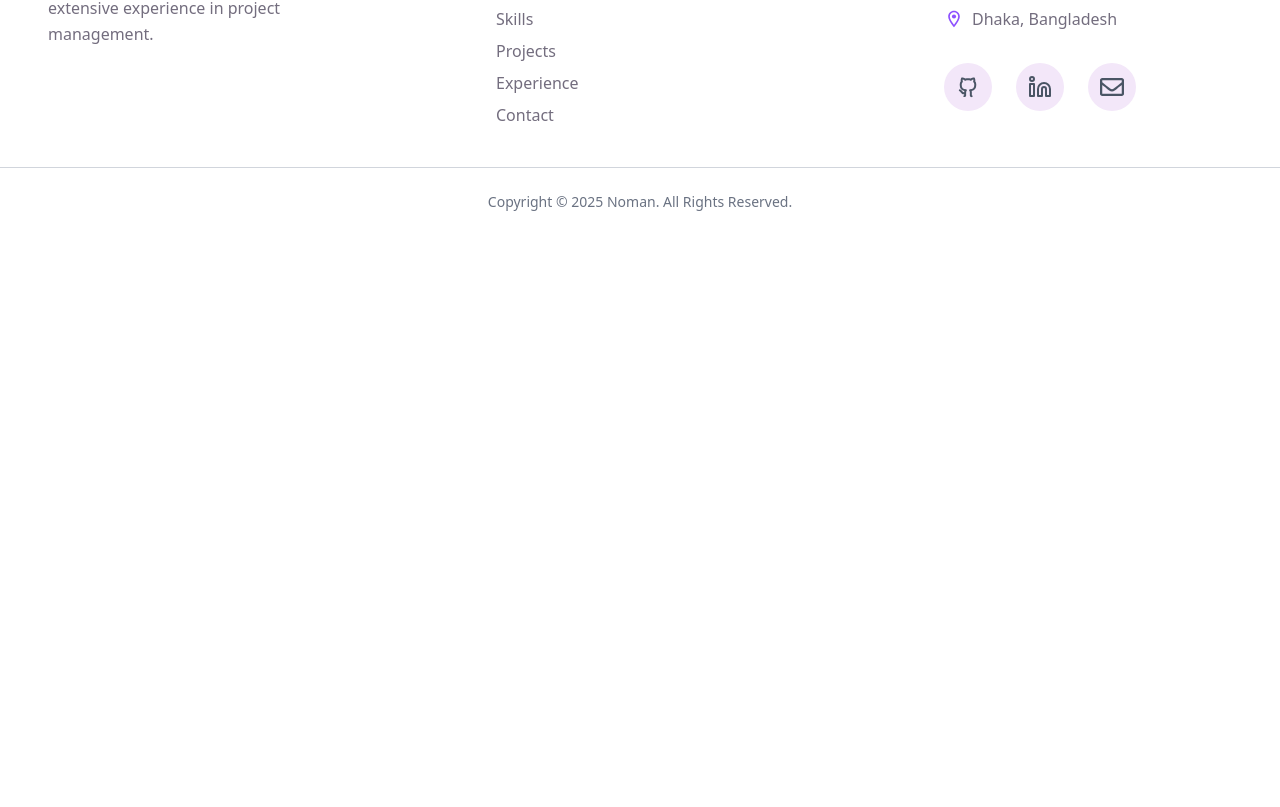
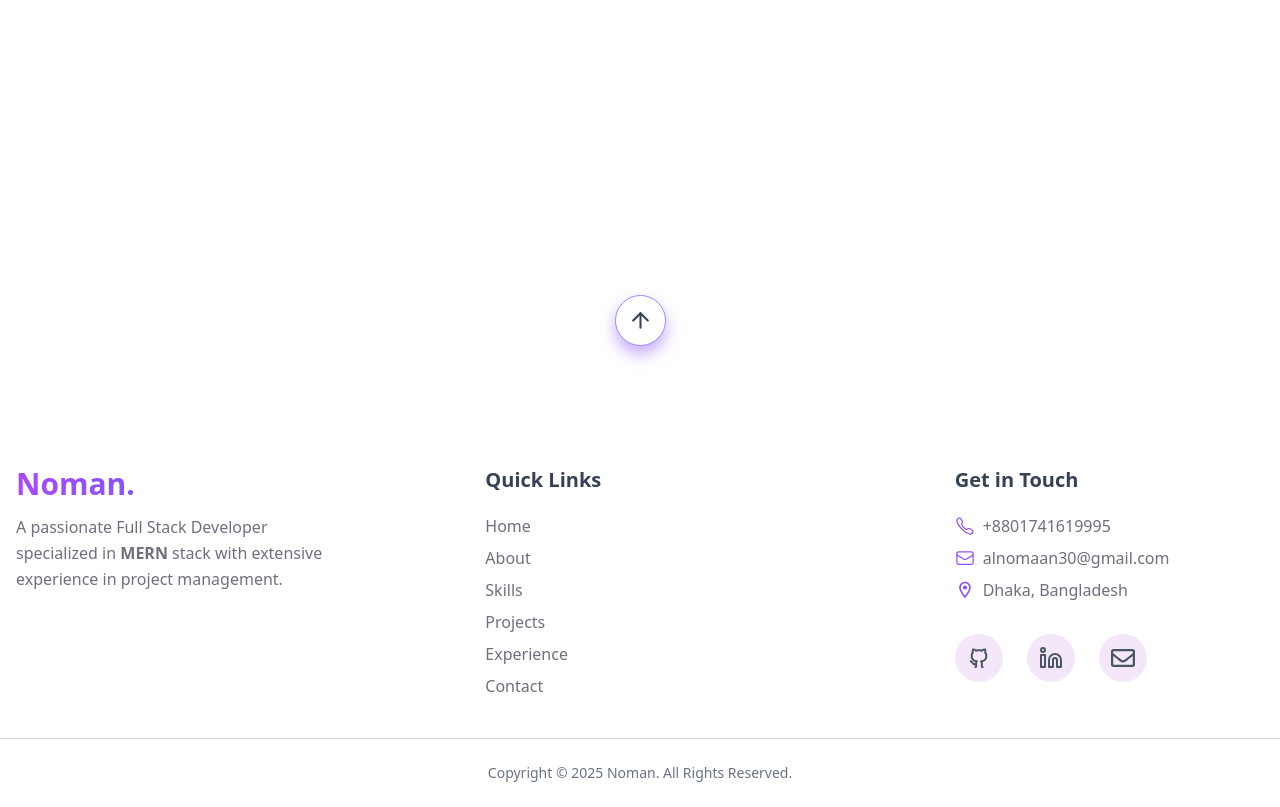
Before and after one commit to alnoman30/alnoman-portfolio, a React (Vite) app: page / in a window 1280 px wide. Shown: the part 969-1776 px from the top of the page. Before the commit the page ends 1205 px from the top, so only its background shows below. Built offline with nearby package versions, Linux system fonts and the light colour scheme.

Commit message:
footer section

```diff
--- a/src/App.jsx
+++ b/src/App.jsx
@@ -14,7 +14,9 @@ function App() {
       <Navbar/>
       <Hero/>
       <About/>
-      <Footer/>
+      <div className='mt-[400px]'>
+        <Footer/>
+      </div>
     </div>
   )
 }
--- a/src/components/footer/Footer.jsx
+++ b/src/components/footer/Footer.jsx
@@ -5,7 +5,9 @@ import { FaRegEnvelope } from "react-icons/fa";
 import { IoCallOutline } from "react-icons/io5";
 import { HiOutlineEnvelope } from "react-icons/hi2";
 import { MdOutlineLocationOn } from "react-icons/md";
+import { FiArrowUp } from "react-icons/fi";
 import { motion } from "framer-motion";
+import ScrollToTopBtn from "../scrollToTop/ScrollToTopBtn";
 
 const Footer = () => {
   // Animation variants for sections
@@ -20,7 +22,9 @@ const Footer = () => {
 
   return (
     <footer className="text-gray-700 pt-16 pb-6" id="contact">
-      <div className="container mx-auto px-6 md:px-12 grid grid-cols-1 md:grid-cols-3 gap-10 md:gap-40">
+      <ScrollToTopBtn/>
+
+      <div className="container mx-auto px-4  grid grid-cols-1 md:grid-cols-3 gap-10 md:gap-40">
         {/* Left Section */}
         <motion.div
           variants={sectionVariants}
@@ -51,8 +55,14 @@ const Footer = () => {
             Quick Links
           </h3>
           <ul className="space-y-2 text-gray-600">
-            {["home", "about", "skills", "projects", "experience", "contact"].map(
-              (link, index) => (
+            {[
+              "home",
+              "about",
+              "skills",
+              "projects",
+              "experience",
+              "contact",
+            ].map((link, index) => (
               <motion.li
                 key={link}
                 initial={{ opacity: 0, x: -10 }}
@@ -66,8 +76,7 @@ const Footer = () => {
                   {link}
                 </a>
               </motion.li>
-              )
-            )}
+            ))}
           </ul>
         </motion.div>
 
@@ -88,11 +97,17 @@ const Footer = () => {
               +8801741619995
             </li>
             <li className="flex items-center gap-2">
-              <HiOutlineEnvelope size={20} className="font-bold text-violet-500" />{" "}
+              <HiOutlineEnvelope
+                size={20}
+                className="font-bold text-violet-500"
+              />{" "}
               alnomaan30@gmail.com
             </li>
             <li className="flex items-center gap-2">
-              <MdOutlineLocationOn size={20} className="font-bold text-violet-500" />{" "}
+              <MdOutlineLocationOn
+                size={20}
+                className="font-bold text-violet-500"
+              />{" "}
               Dhaka, Bangladesh
             </li>
           </ul>
--- a/src/components/navbar/Navbar.jsx
+++ b/src/components/navbar/Navbar.jsx
@@ -19,7 +19,7 @@ const Navbar = () => {
     document.body.classList.toggle("bg-white", !darkMode);
   }, [darkMode]);
 
-  // Scroll listener
+  // Scroll listener (optional, for shadow on scroll)
   useEffect(() => {
     const handleScroll = () => {
       setScrolled(window.scrollY > 50);
@@ -38,14 +38,13 @@ const Navbar = () => {
   ];
 
   return (
-    <nav id="navbar"
-      className={`fixed w-full top-0 left-0 z-50 transition-all duration-500 ${
-        scrolled
-          ? "bg-background/80 backdrop-blur-md"
-          : "bg-transparent shadow-none"
+    <nav
+      id="navbar"
+      className={`fixed w-full top-0 left-0 z-50 bg-background/80 backdrop-blur-md  transition-all duration-500 ${
+        scrolled ? "shadow-md" : "shadow-none"
       }`}
     >
-      <div className="container mx-auto py-4 flex justify-between items-center transition-colors duration-500 px-4">
+      <div className="container mx-auto py-4 flex justify-between items-center px-4">
         {/* Logo */}
         <div>
           <p className="text-2xl font-bold bg-gradient-to-r from-purple-500 to-blue-600 bg-clip-text text-transparent cursor-pointer">
@@ -55,7 +54,7 @@ const Navbar = () => {
 
         {/* Desktop / Tablet Menu */}
         <div className="hidden md:flex items-center gap-6">
-          <ul className="flex flex-row gap-6 font-medium text-lg transition-colors duration-500">
+          <ul className="flex flex-row gap-6 font-medium text-lg">
             {menuItems.map((item, index) => (
               <li key={index}>
                 <Link
@@ -109,7 +108,8 @@ const Navbar = () => {
 
       {/* Mobile Menu */}
       {menuOpen && (
-        <div className="md:hidden bg-background/80 backdrop-blur-md w-full absolute top-full left-0 px-4 py-6 flex flex-col gap-6">
+        <div className="md:hidden absolute top-full left-0 w-full px-4 py-6 flex flex-col gap-6
+                        bg-white dark:bg-gray-900 backdrop-blur-md">
           <ul className="flex flex-col gap-4 font-medium text-lg">
             {menuItems.map((item, index) => (
               <li key={index}>
@@ -121,7 +121,7 @@ const Navbar = () => {
                   spy={true}
                   activeClass="text-purple-500 font-bold"
                   className="cursor-pointer text-gray-700 dark:text-white hover:text-purple-500 transition duration-300"
-                  onClick={() => setMenuOpen(false)} // close menu on click
+                  onClick={() => setMenuOpen(false)}
                 >
                   {item.label}
                 </Link>
--- /dev/null
+++ b/src/components/scrollToTop/ScrollToTopBtn.jsx
@@ -0,0 +1,22 @@
+import { FiArrowUp } from "react-icons/fi";
+import { Link } from "react-scroll";
+
+const ScrollToTopBtn = () => {
+  return (
+    <div className="container mx-auto mb-10 md:mb-30 flex justify-center">
+      <Link
+        to="home"
+        smooth={true}
+        duration={500} // scroll duration in ms
+        className="flex justify-center items-center border border-violet-400 p-3 rounded-full
+                   bg-white hover:bg-violet-400 hover:text-white dark:bg-[#2D2B3A] dark:text-white
+                   hover:-translate-y-2 transition-all duration-300 ease-in-out"
+        style={{ cursor: "pointer", boxShadow: "0 8px 15px rgba(139, 92, 246, 0.5)" }} // violet shadow
+      >
+        <FiArrowUp size={25} />
+      </Link>
+    </div>
+  );
+};
+
+export default ScrollToTopBtn;
```
Lines whose indentation alone changed are shown as unchanged.
